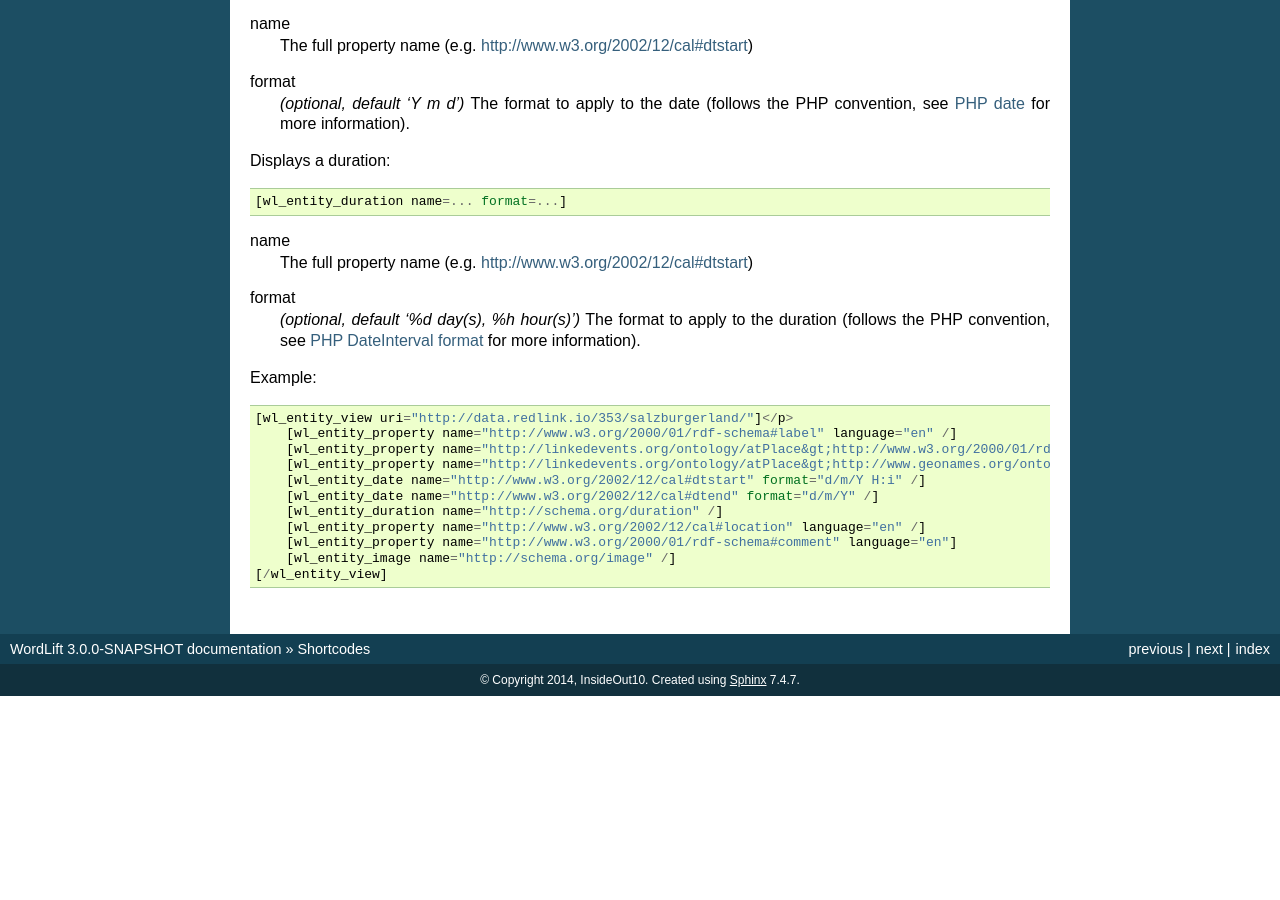
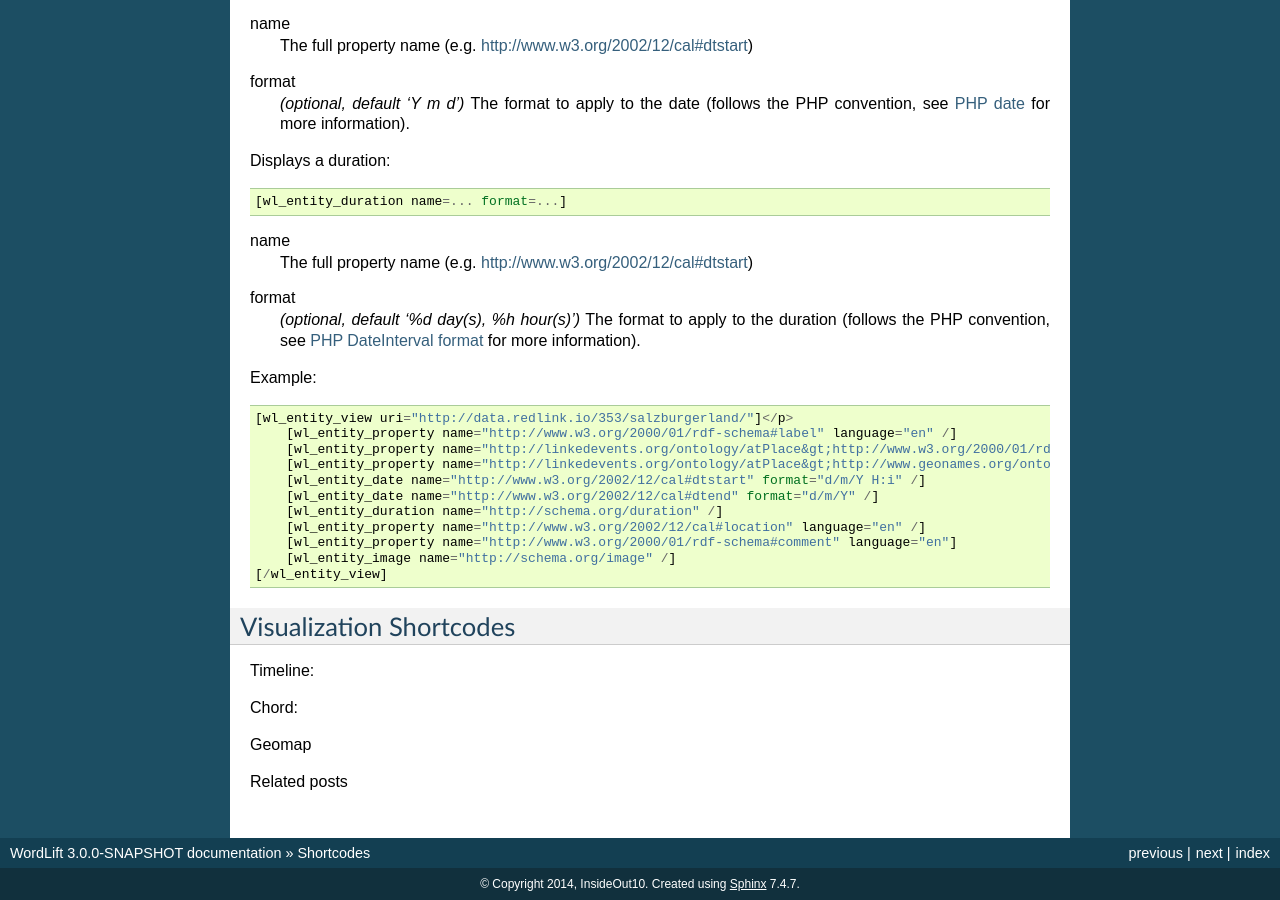
Before and after one commit to insideout10/wordlift-docs, a Sphinx documentation site: the page built from docs/shortcodes.rst, in a window 1280 px wide and 900 px high, scrolled down 892 px. Built offline with Sphinx 7.4.7, drawn with Linux system fonts in a browser that asks for light colours; before the commit the page ends 1588 px from its top, so only the background shows below that; some of the changed text lies outside the part shown.

Commit message:
Update shortcodes.rst

```diff
--- a/docs/shortcodes.rst
+++ b/docs/shortcodes.rst
@@ -82,3 +82,16 @@
 
 .. _PHP date: http://php.net/manual/en/function.date.php
 .. _PHP DateInterval format: http://php.net/manual/en/dateinterval.format.php
+
+
+Visualization Shortcodes
+_________________
+
+
+Timeline::
+
+Chord:
+
+Geomap
+
+Related posts
```
